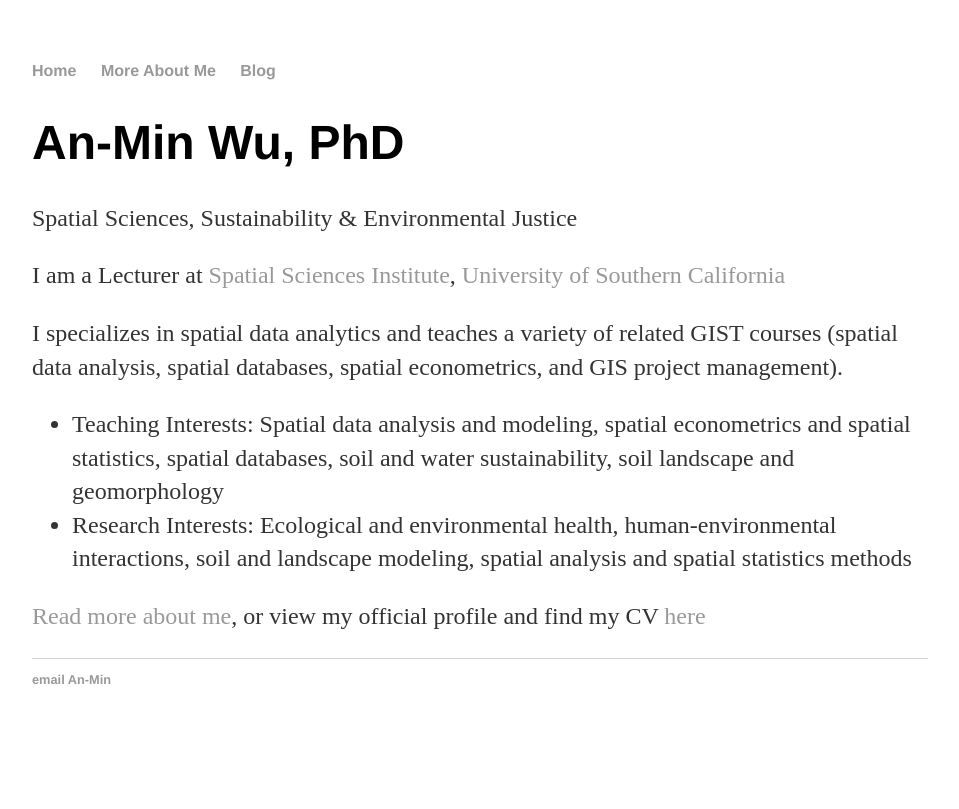
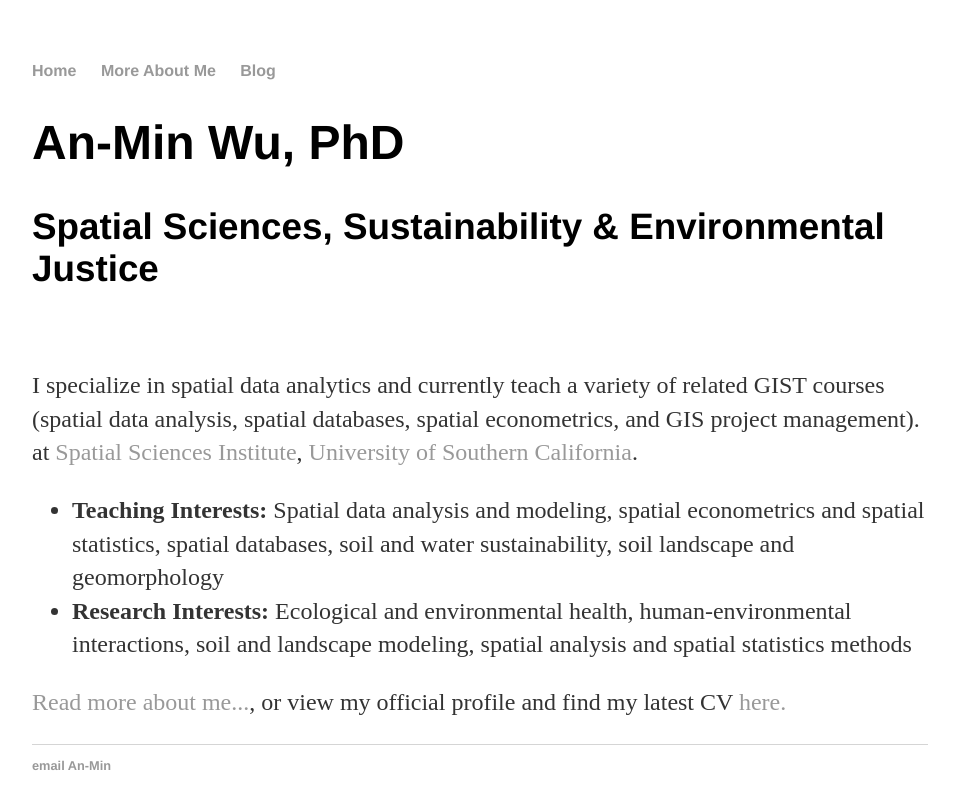
Before and after one commit to anmin/anmin.github.io, a Jekyll site: the page built from index.html, in a window 1280 px wide. Shown: the top 809 px of the page, without its empty margins (160-1119 px from the left). Built offline with Jekyll 4.4.1, drawn with Linux system fonts in a browser that asks for light colours.

Commit message:
Update index.html

```diff
--- a/index.html
+++ b/index.html
@@ -4,17 +4,14 @@ title: An-Min Wu's personal website
 ---
 <div class="blurb">
 	<h1>An-Min Wu, PhD</h1>
-	<p>Spatial Sciences, Sustainability & Environmental Justice</p>
+	<h3>Spatial Sciences, Sustainability & Environmental Justice</h3><br>
 
-	<p>I am a Lecturer at <a href="https://spatial.usc.edu"> Spatial Sciences Institute</a>, <a href="https://www.usc.edu/">University of Southern California</a>
-
-	<p>I specializes in spatial data analytics and teaches a variety of related GIST courses (spatial data analysis, spatial databases, spatial econometrics, and GIS project management).
+	<p>I specialize in spatial data analytics and currently teach a variety of related GIST courses (spatial data analysis, spatial databases, spatial econometrics, and GIS project management). at <a href="https://spatial.usc.edu"> Spatial Sciences Institute</a>, <a href="https://www.usc.edu/">University of Southern California</a>.
 
 	<ul class="contacts">
-				<li>Teaching Interests: Spatial data analysis and modeling, spatial econometrics and spatial statistics, spatial databases, soil and water sustainability, soil landscape and geomorphology</li>
-				<li>Research Interests: Ecological and environmental health, human-environmental interactions, soil and landscape modeling, spatial analysis and spatial statistics methods</li>
+		<li><strong>Teaching Interests:</strong> Spatial data analysis and modeling, spatial econometrics and spatial statistics, spatial databases, soil and water sustainability, soil landscape and geomorphology</li>
+		<li><strong>Research Interests:</strong> Ecological and environmental health, human-environmental interactions, soil and landscape modeling, spatial analysis and spatial statistics methods</li>
         			</ul>
 
-	<p><a href="/about">Read more about me</a>, or view my official profile and find my CV <a href="https://dornsife.usc.edu/cf/faculty-and-staff/faculty.cfm?pid=1075172">here</a></li>
-
+	<p><a href="/about">Read more about me...</a>, or view my official profile and find my latest CV <a href="https://dornsife.usc.edu/cf/faculty-and-staff/faculty.cfm?pid=1075172">here.</a>
 </div><!-- /.blurb -->
```
